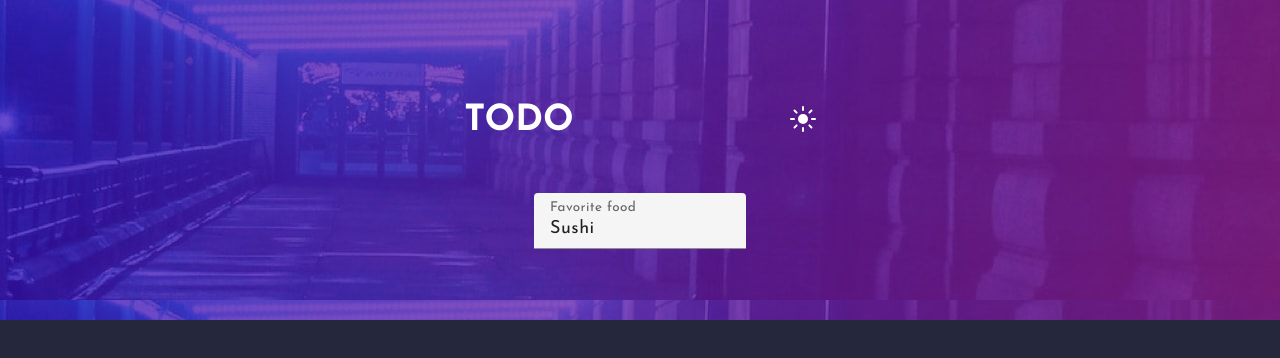
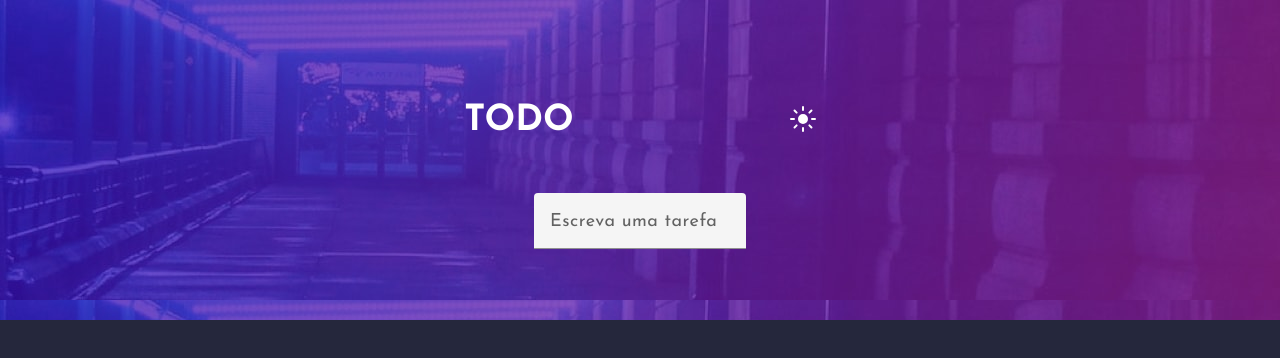
Before and after one commit to vdiorio/Angular-todo, an Angular app in the folder to-do-list/: page / in a window 1280 px wide. Shown: the top 358 px of the page. Built offline with nearby package versions, Linux system fonts and the light colour scheme.

Commit message:
feat: crio function de OnInit para app component

```diff
--- a/to-do-list/src/app/app.component.ts
+++ b/to-do-list/src/app/app.component.ts
@@ -1,13 +1,17 @@
-import { Component } from '@angular/core';
+import { Component, OnInit } from '@angular/core';
 import { ThemeService } from './services/theme.service';
+import { HttpClient } from '@angular/common/http';
+import { ApiService } from './services/api.service';
 
 @Component({
   selector: 'app-root',
   templateUrl: './app.component.html',
   styleUrl: './app.component.css'
 })
-export class AppComponent {
-  constructor(protected themeService: ThemeService) {}
-  api = 'https://crudcrud.com/api/a414f0c1b6544d84900b3eb155d0a5f0'
+export class AppComponent implements OnInit {
+  constructor(protected themeService: ThemeService, protected apiService: ApiService, private http: HttpClient) {}
 
+    ngOnInit(): void {
+      console.log(this.http.get(this.apiService.api))
+    }
 }
--- a/to-do-list/src/app/components/input/input/input.component.html
+++ b/to-do-list/src/app/components/input/input/input.component.html
@@ -1,10 +1,8 @@
-<div class="teste">
     <form class="example-form">
         <mat-form-field class="example-full-width">
-          <mat-label>Favorite food</mat-label>
-          <input matInput placeholder="Ex. Pizza" value="Sushi">
+          <mat-label>Escreva uma tarefa</mat-label>
+          <input matInput placeholder="Ex. Arrumar a casa" value="">
         </mat-form-field>
 
 
     </form>
-</div>
--- /dev/null
+++ b/to-do-list/src/app/services/api.service.ts
@@ -0,0 +1,12 @@
+import { Injectable } from '@angular/core';
+
+@Injectable({
+  providedIn: 'root'
+})
+export class ApiService {
+
+
+   api = 'https://crudcrud.com/api/a414f0c1b6544d84900b3eb155d0a5f0'
+
+
+}
```
Also changed, not shown: to-do-list/src/app/app.module.ts (+5 -2 lines), 2 other files (tests, documents, lock files or other folders).
